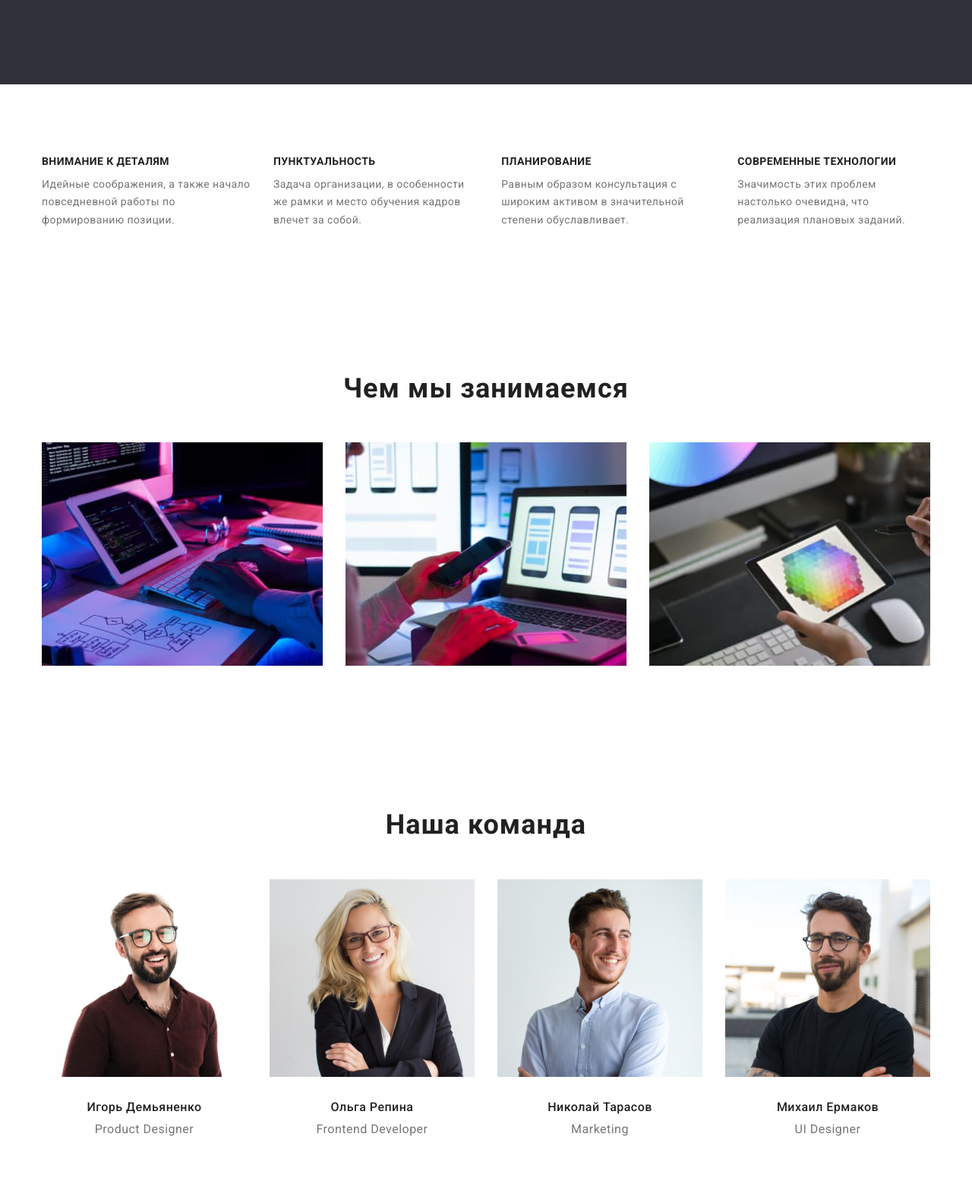
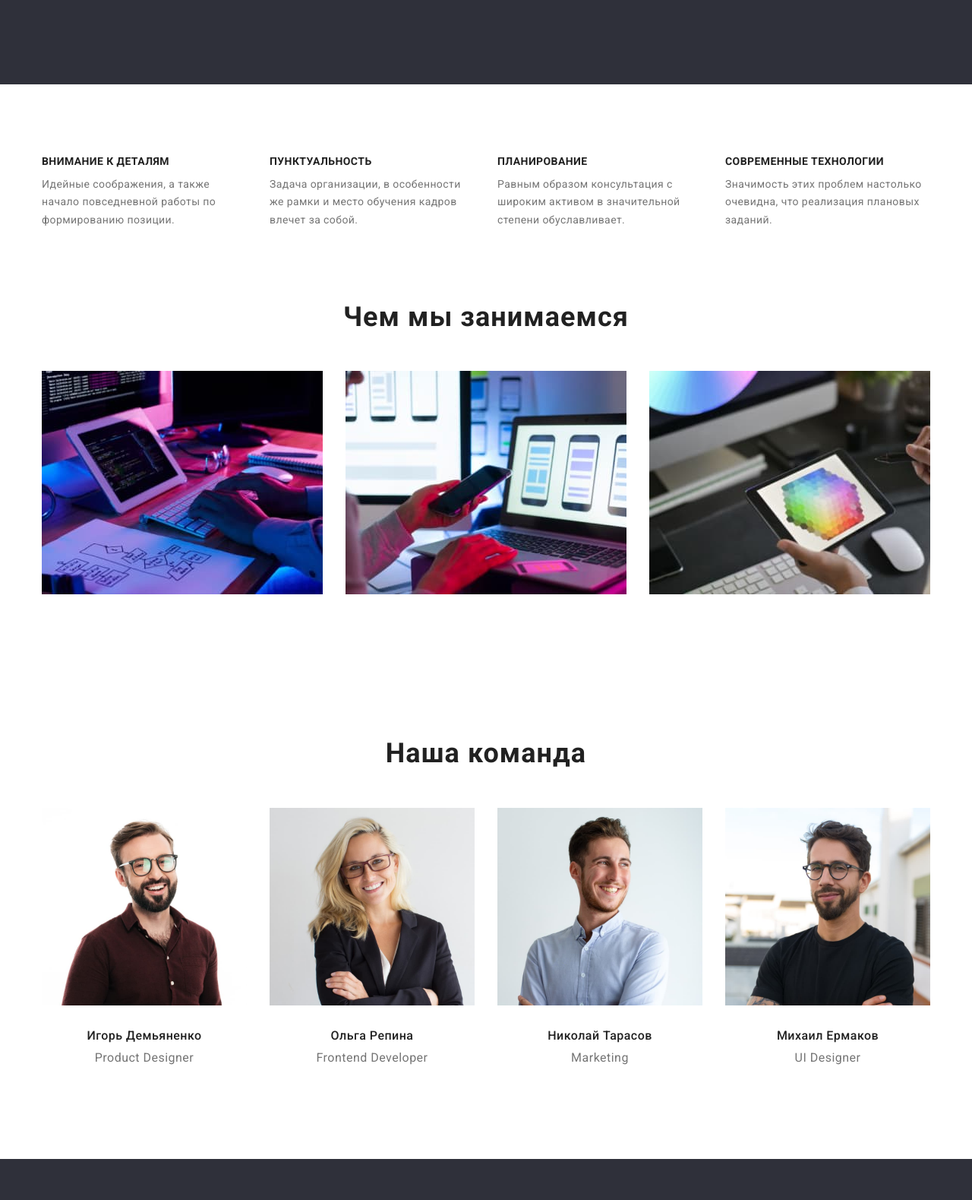
Before and after one commit to KovalchukAnastasia/goit-markup-hw-03, a plain HTML site: page index.html in a window 1280 px wide. Shown: the part 570-2149 px from the top of the page at 76% size. Drawn offline with nearby package versions, Linux system fonts and the light colour scheme.

Commit message:
Correct mistakes

```diff
--- a/css/styles.css
+++ b/css/styles.css
@@ -171,7 +171,7 @@ body {
 /*----------pproperties----------*/
 .properties {
     padding-top: var(--typical-padding);
-    padding-bottom: var(--typical-padding);
+    padding-bottom: 0;
 }
 
 .properties-list {
@@ -195,6 +195,10 @@ body {
     line-height: 1.71;
     letter-spacing: 0.03em;
     color: var(--second-title-color);
+}
+
+.properties-item {
+    width: 270px;
 }
 
 .properties-item:not(:last-child) {
@@ -247,7 +251,7 @@ body {
 }
 
 .team-list {
-    padding-bottom: 30px;
+
     display: flex;
 }
 
@@ -258,7 +262,6 @@ body {
     letter-spacing: 0.03em;
     color: var(--header-color);
     text-align: center;
-    margin-top: 30px;
     margin-bottom: 10px;
 }
 
@@ -268,8 +271,14 @@ body {
     letter-spacing: 0.03em;
     color: var(--second-title-color);
     text-align: center;
+}
+
+.team-description {
+    padding-top: 30px;
+    padding-bottom: 30px;
 
 }
+
 .team-item + .team-item {
     margin-left: 30px;
 }
@@ -320,6 +329,7 @@ body {
     line-height: 1.71;
     letter-spacing: 0.03em;
     color: rgba(255, 255, 255, 0.6);
+    margin-top: 9px;
 }
 
 .contacts-tel-link {
@@ -328,6 +338,7 @@ body {
     line-height: 1.71;
     letter-spacing: 0.03em;
     color: rgba(255, 255, 255, 0.6);
+    margin-top: 9px;
 }
 
   .contacts-item-link:hover,
@@ -355,7 +366,7 @@ body {
 
     .potfolio-filters-list {
         display: flex;
-        margin-bottom: 34px;
+        margin-bottom: 50px;
         justify-content: center;
     }
 
--- a/index.html
+++ b/index.html
@@ -96,23 +96,32 @@
                             <ul class="team-list list">
                                 <li class="team-item">
                                     <img src="./images/team-img-1.jpg" alt="Игорь Демьяненко" width="270" height="260">
+                                    <div class="team-description">
                                         <h3 class="team-second-title">Игорь Демьяненко</h3>
                                         <p lang="en" class="team-text">Product Designer</p>
+                                    </div>
                                 </li>
+
                                 <li class="team-item">
                                     <img src="./images/team-img-2.jpg" alt="Ольга Репина" width="270" height="260">
+                                    <div class="team-description">
                                         <h3 class="team-second-title">Ольга Репина</h3>
                                         <p lang="en" class="team-text">Frontend Developer</p>
+                                    </div>
                                 </li>
+
                                 <li class="team-item">
                                     <img src="./images/team-img-3.jpg" alt="Николай Тарасов" width="270" height="260">
+                                    <div class="team-description">
                                         <h3 class="team-second-title">Николай Тарасов</h3>
                                         <p lang="en" class="team-text">Marketing</p>
+                                    </div>
                                 </li>
+
                                 <li class="team-item">
                                     <img src="./images/team-img-4.jpg" alt="Михаил Ермаков" width="270" height="260">
-                                    <h3 class="team-second-title">Михаил Ермаков</h3>
-                                    <p lang="en" class="team-text">UI Designer</p>
+                                    <div class="team-description"><h3 class="team-second-title">Михаил Ермаков</h3>
+                                    <p lang="en" class="team-text">UI Designer</p></div>
                                 </li>
                             </ul>
 
```
Lines whose indentation alone changed are shown as unchanged.
